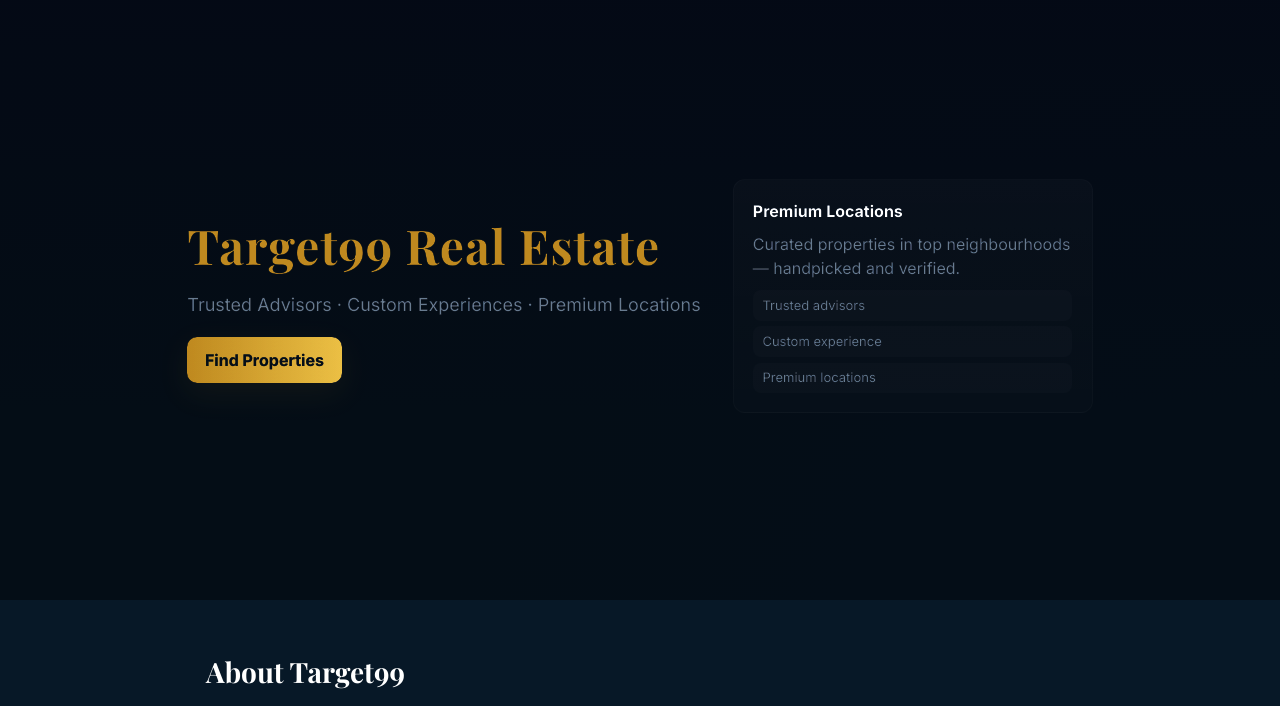
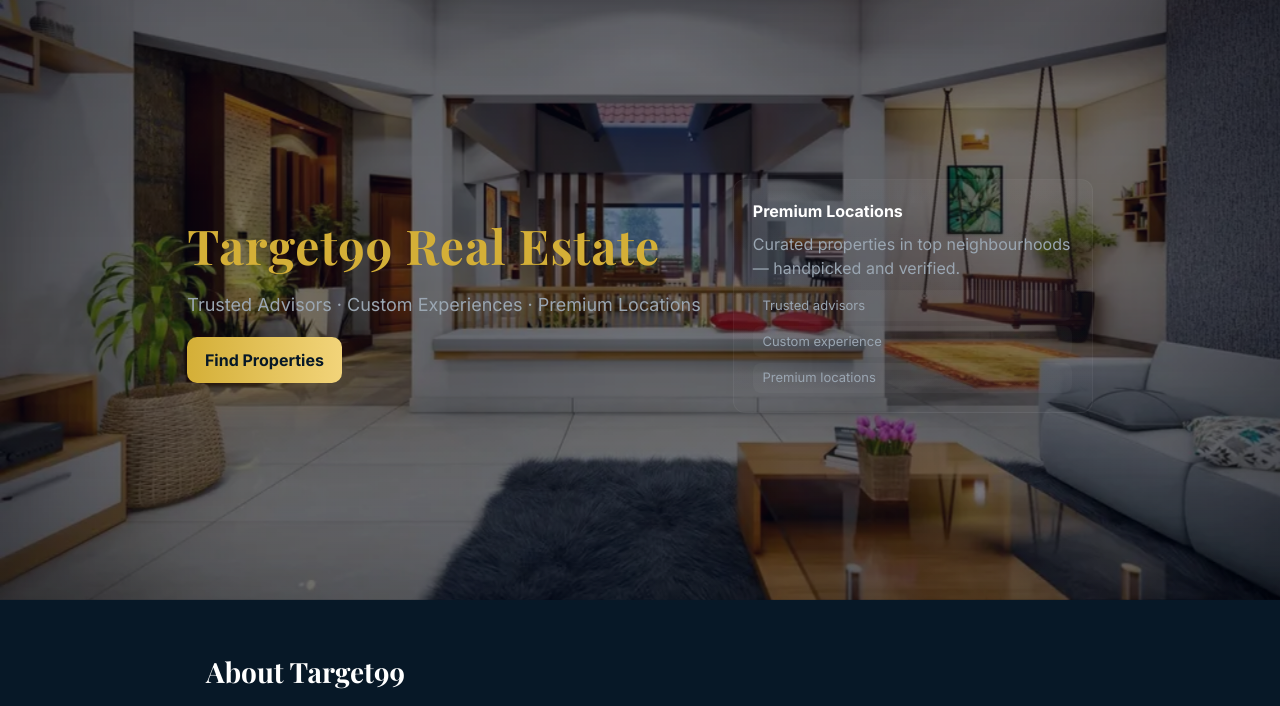
Before and after one commit to MinusRF/target99, a plain HTML site: page index.html in a window 1280 px wide. Shown: the part 72-778 px from the top of the page. Drawn offline with nearby package versions, Linux system fonts and the light colour scheme; no server answers.

Commit message:
Add version 0.95

```diff
--- a/index.html
+++ b/index.html
@@ -29,7 +29,17 @@
   </nav>
 
   <header id="home" class="hero">
+    <!-- Rotating background slides -->
+    <div class="hero-bg" aria-hidden="true">
+      <div class="slide active" data-src="images/bg1.png" style="background-image:url('images/bg1.png')"></div>
+      <div class="slide" data-src="images/bg2.png" style="background-image:url('images/bg2.png')"></div>
+      <div class="slide" data-src="images/bg3.png" style="background-image:url('images/bg3.png')"></div>
+    </div>
+
+    <!-- Dark overlay -->
     <div class="hero-overlay"></div>
+
+    <!-- Hero content -->
     <div class="hero-content">
       <div class="hero-left">
         <h1 class="hero-title">Target99 Real Estate</h1>
--- a/script.js
+++ b/script.js
@@ -77,4 +77,48 @@ function moreInfo(id){ alert('Please contact us using details from website'); }
     const nav = document.querySelector('.nav-links');
     nav.style.display = nav.style.display === 'flex' ? 'none' : 'flex';
   });
+
+  // rotating hero background
+  (function heroRotator(){
+    const slides = Array.from(document.querySelectorAll('.hero-bg .slide'));
+    if(!slides.length) return;
+
+    // preload images
+    slides.forEach(s => {
+      const url = s.dataset.src || (s.style.backgroundImage || '').slice(5,-2);
+      if(url) new Image().src = url;
+    });
+
+    // initial state
+    slides.forEach((s,i) => s.classList.toggle('active', i === 0));
+    let idx = 0;
+    const intervalMs = 5000;
+    const prefersReduced = window.matchMedia('(prefers-reduced-motion: reduce)').matches;
+    if(prefersReduced) return;
+
+    function nextSlide(){
+      const prev = slides[idx];
+      idx = (idx + 1) % slides.length;
+      const cur = slides[idx];
+      prev.classList.remove('active');
+      requestAnimationFrame(() => {
+        requestAnimationFrame(() => {
+          cur.classList.add('active');
+        });
+      });
+    }
+
+    let timer = setInterval(nextSlide, intervalMs);
+
+    // pause rotation on user interaction
+    const heroEl = document.querySelector('.hero');
+    if(heroEl){
+      heroEl.addEventListener('mouseenter', ()=> clearInterval(timer));
+      heroEl.addEventListener('focusin', ()=> clearInterval(timer));
+      heroEl.addEventListener('mouseleave', ()=>{
+        clearInterval(timer);
+        timer = setInterval(nextSlide, intervalMs);
+      });
+    }
+  })();
 })();
--- a/styles.css
+++ b/styles.css
@@ -26,8 +26,49 @@ body{background:linear-gradient(180deg,#071025 0%, #071827 60%);color:#e6eef6;li
 
 /* HERO */
 .hero{height:84vh;display:flex;align-items:center;justify-content:center;position:relative;padding-top:64px;overflow:hidden}
-.hero::before{content:"";position:absolute;inset:0;background:linear-gradient(120deg, rgba(3,6,12,0.5), rgba(1,8,20,0.5));mix-blend-mode:overlay}
-.hero-content{max-width:var(--maxw);margin:0 auto;display:flex;align-items:center;gap:2rem;padding:2rem}
+
+/* rotating background wrapper */
+.hero-bg {
+  position: absolute;
+  inset: 0;
+  z-index: 0;
+  overflow: hidden;
+}
+.hero-bg .slide{
+  position: absolute;
+  inset: 0;
+  background-position: center;
+  background-size: cover;
+  background-repeat: no-repeat;
+
+  opacity: 0;
+  transform: scale(1.03);
+  filter: blur(2px);
+  transition:
+    opacity 1.2s cubic-bezier(.4,0,.2,1),
+    transform 1.2s cubic-bezier(.4,0,.2,1),
+    filter 1.2s cubic-bezier(.4,0,.2,1);
+  will-change: opacity, transform, filter;
+  pointer-events: none;
+}
+.hero-bg .slide.active{
+  opacity: 1;
+  transform: scale(1);
+  filter: blur(0);
+  pointer-events: auto;
+}
+.hero-bg .slide { backface-visibility: hidden; }
+
+/* overlay for text contrast */
+.hero-overlay{
+  position:absolute;
+  inset:0;
+  background:linear-gradient(180deg,rgba(2,6,23,0.55),rgba(2,6,23,0.45));
+  z-index:1;
+}
+
+/* content */
+.hero-content{position:relative;z-index:2;max-width:var(--maxw);margin:0 auto;display:flex;align-items:center;gap:2rem;padding:2rem}
 .hero-left{flex:1}
 .hero-right{width:360px}
 .hero-title{font-family:'Playfair Display',serif;font-size:48px;margin:0;color:var(--gold);letter-spacing:1px}
@@ -47,17 +88,13 @@ body{background:linear-gradient(180deg,#071025 0%, #071827 60%);color:#e6eef6;li
 .narrow{max-width:900px}
 h2{font-family:'Playfair Display',serif;font-size:28px;color:#fff;margin-bottom:.8rem}
 
-/* MEDIA - large video, full-fit embeds */
-/* layout: video is larger (2fr) and map is smaller (1fr) */
+/* MEDIA SECTION */
 .media-section{
   display:grid;
-  grid-template-columns: 2fr 1fr;
+  grid-template-columns:2fr 1fr;
   gap:1.25rem;
   align-items:stretch;
 }
-
-/* make both embeds responsive and fill their column fully */
-/* video gets full-width, full-height fit inside its column */
 .video-wrap, .map-wrap {
   position: relative;
   width: 100%;
@@ -68,31 +105,22 @@ h2{font-family:'Playfair Display',serif;font-size:28px;color:#fff;margin-bottom:
   border: 1px solid rgba(255,255,255,0.03);
   display:block;
 }
-
-/* For video we want it to cover the area (like background cover) while keeping aspect */
 .video-wrap iframe {
   position: absolute;
   top: 50%;
   left: 50%;
-  width: 177.77%; /* 16:9 cover technique: width = 100 * (16/9) */
+  width: 177.77%;
   height: 100%;
   transform: translate(-50%, -50%);
   border: 0;
   object-fit: cover;
 }
-
-/* For map we make it fit fully but keep center */
 .map-wrap iframe {
   position: absolute;
-  top: 0;
-  left: 0;
-  width: 100%;
-  height: 100%;
-  border: 0;
+  top:0; left:0;
+  width:100%; height:100%;
+  border:0;
 }
-
-/* fallback if iframe smaller screens, ensure no overflow gaps */
-.video-wrap::before, .map-wrap::before { content:""; display:block }
 
 /* PROPERTIES SEARCH */
 .section-header{display:flex;align-items:center;justify-content:space-between;gap:1rem}
```
Also changed, not shown: images/bg1.png (added), images/bg2.png (added), images/bg3.png (added).
